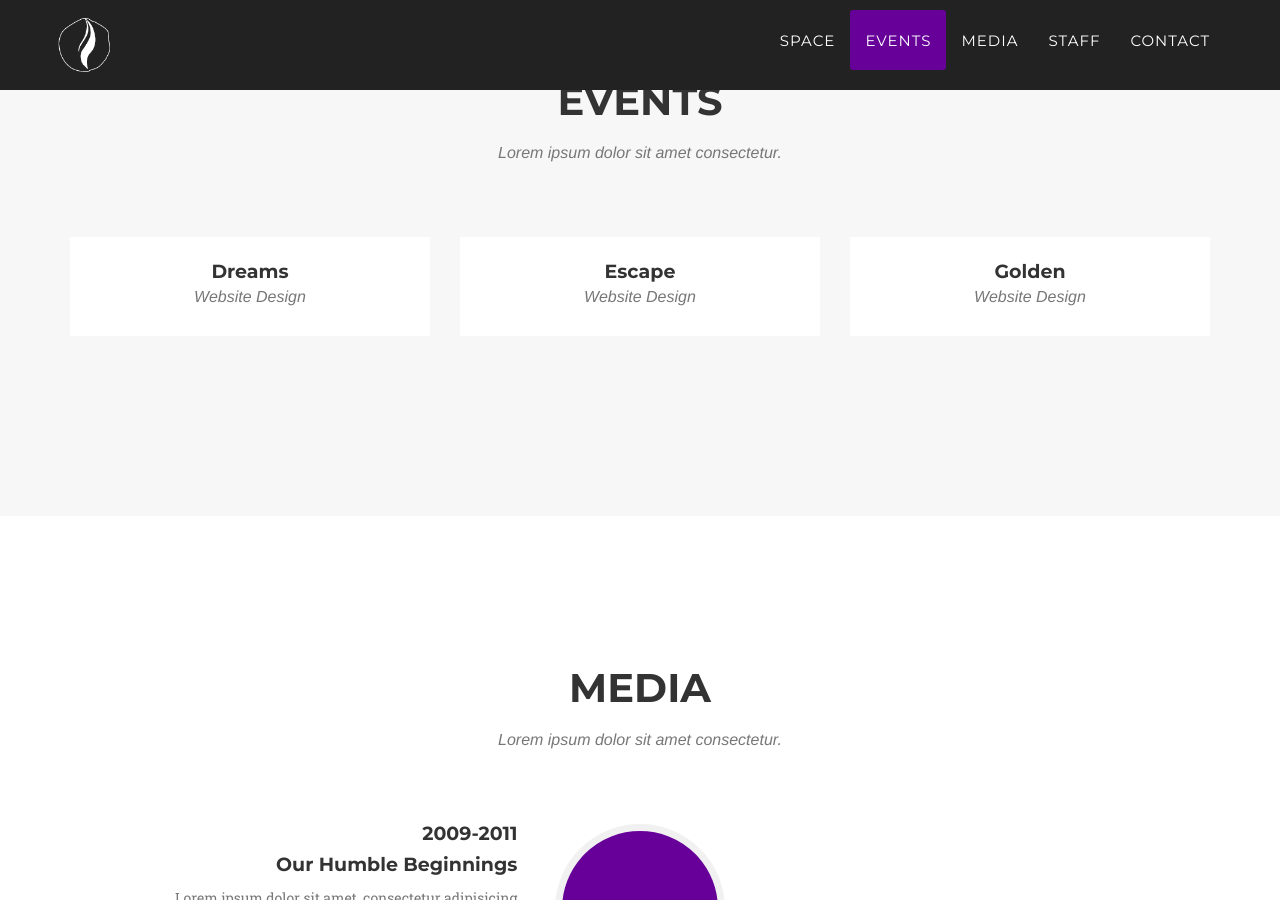
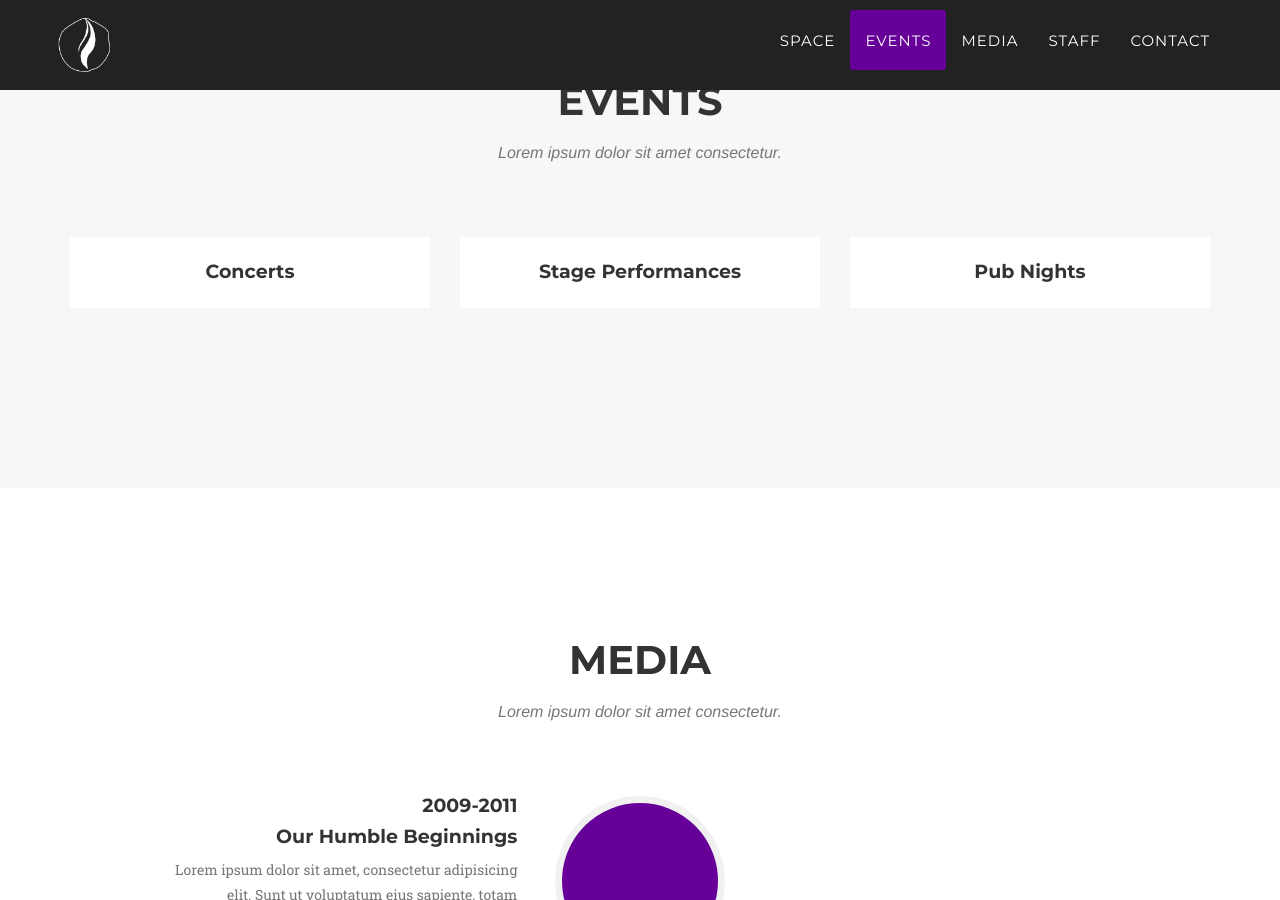
Before and after one commit to ryanfan/cats-eye-revamped, a Jekyll site: the page built from _posts/2014-07-18-project-1.markdown, in a window 1280 px wide and 900 px high, scrolled down 1683 px. Built offline with Jekyll 4.4.1, drawn with Linux system fonts in a browser that asks for light colours; some web fonts are replaced.

Commit message:
Renamed Events

```diff
--- a/_includes/header.html
+++ b/_includes/header.html
@@ -47,6 +47,7 @@
             <div class="intro-text">
                 <img class="hidden-xs hidden-sm" width="100%" src="img/header-long3.png">
                 <img class="hidden-md hidden-lg" width="100%" src="img/header-short3.png">
+                <div class="intro-lead-in">Coming Soon</div>
             </div>
         </div>
     </header>
--- a/_includes/services.html
+++ b/_includes/services.html
@@ -19,7 +19,7 @@
                 <div class="col-md-4">
                     <span class="fa-stack fa-4x">
                         <i class="fa fa-circle fa-stack-2x text-primary"></i>
-                        <i class="fa fa-group fa-stack-1x fa-inverse"></i>
+                        <i class="fa fa-child fa-stack-1x fa-inverse"></i>
                     </span>
                     <h4 class="service-heading">Fun</h4>
                     <p class="text-muted">Lorem ipsum dolor sit amet, consectetur adipisicing elit. Minima maxime quam architecto quo inventore harum ex magni, dicta impedit.</p>
--- a/_posts/2014-07-16-project-3.markdown
+++ b/_posts/2014-07-16-project-3.markdown
@@ -1,6 +1,6 @@
 ---
-title: Golden
-subtitle: Website Design
+title: Pub Nights
+subtitle:
 layout: default
 modal-id: 3
 date: 2014-07-16
--- a/_posts/2014-07-17-project-2.markdown
+++ b/_posts/2014-07-17-project-2.markdown
@@ -1,6 +1,6 @@
 ---
-title: Escape
-subtitle: Website Design
+title: Stage Performances
+subtitle:
 layout: default
 modal-id: 2
 date: 2014-07-17
--- a/_posts/2014-07-18-project-1.markdown
+++ b/_posts/2014-07-18-project-1.markdown
@@ -1,6 +1,6 @@
 ---
-title: Dreams
-subtitle: Website Design
+title: Concerts
+subtitle:
 layout: default
 modal-id: 1
 date: 2014-07-18
```
Also changed, not shown: other parts of _posts/2014-07-16-project-3.markdown (+1 -1 lines), other parts of _posts/2014-07-17-project-2.markdown (+1 -1 lines), other parts of _posts/2014-07-18-project-1.markdown (+1 -1 lines).
